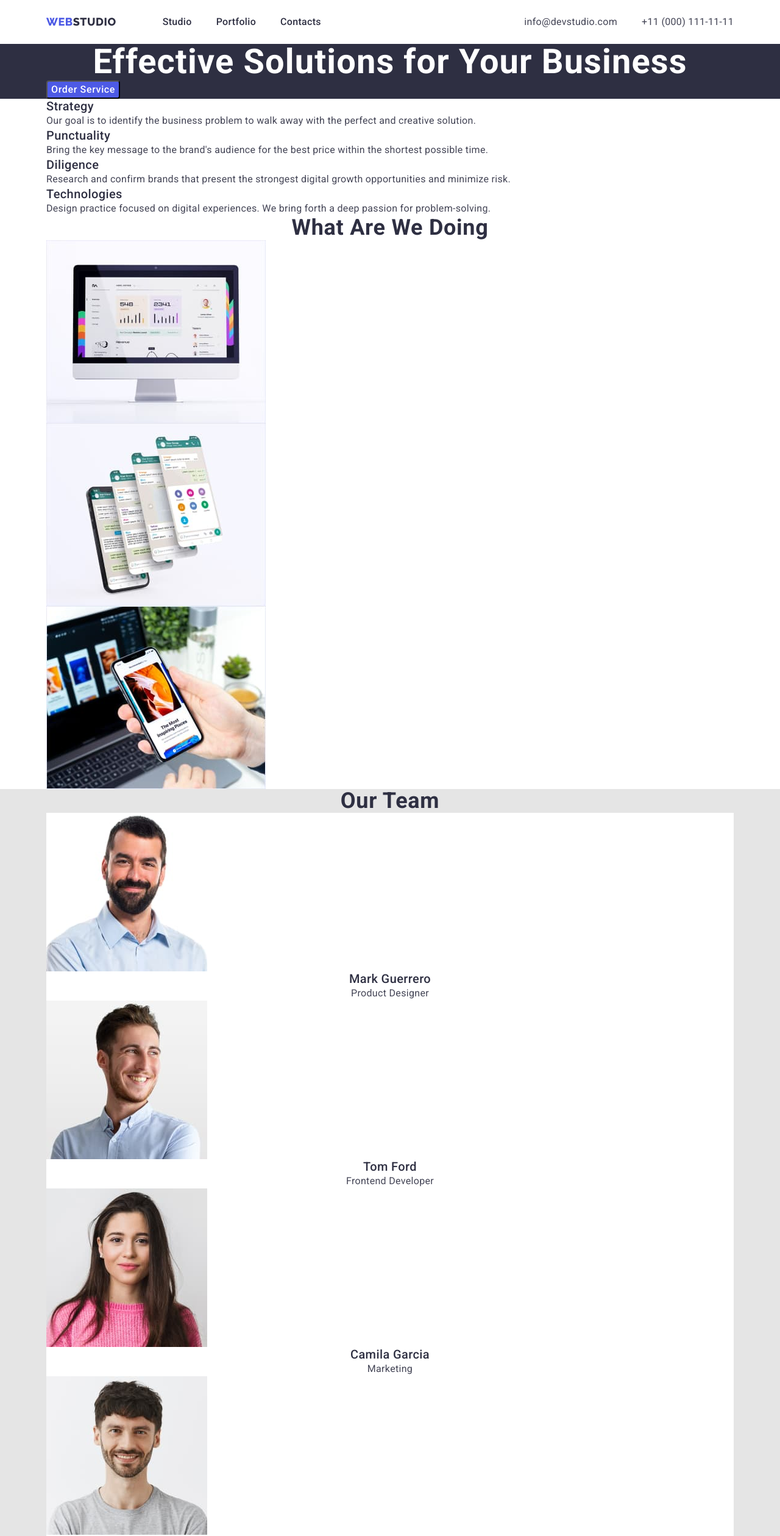
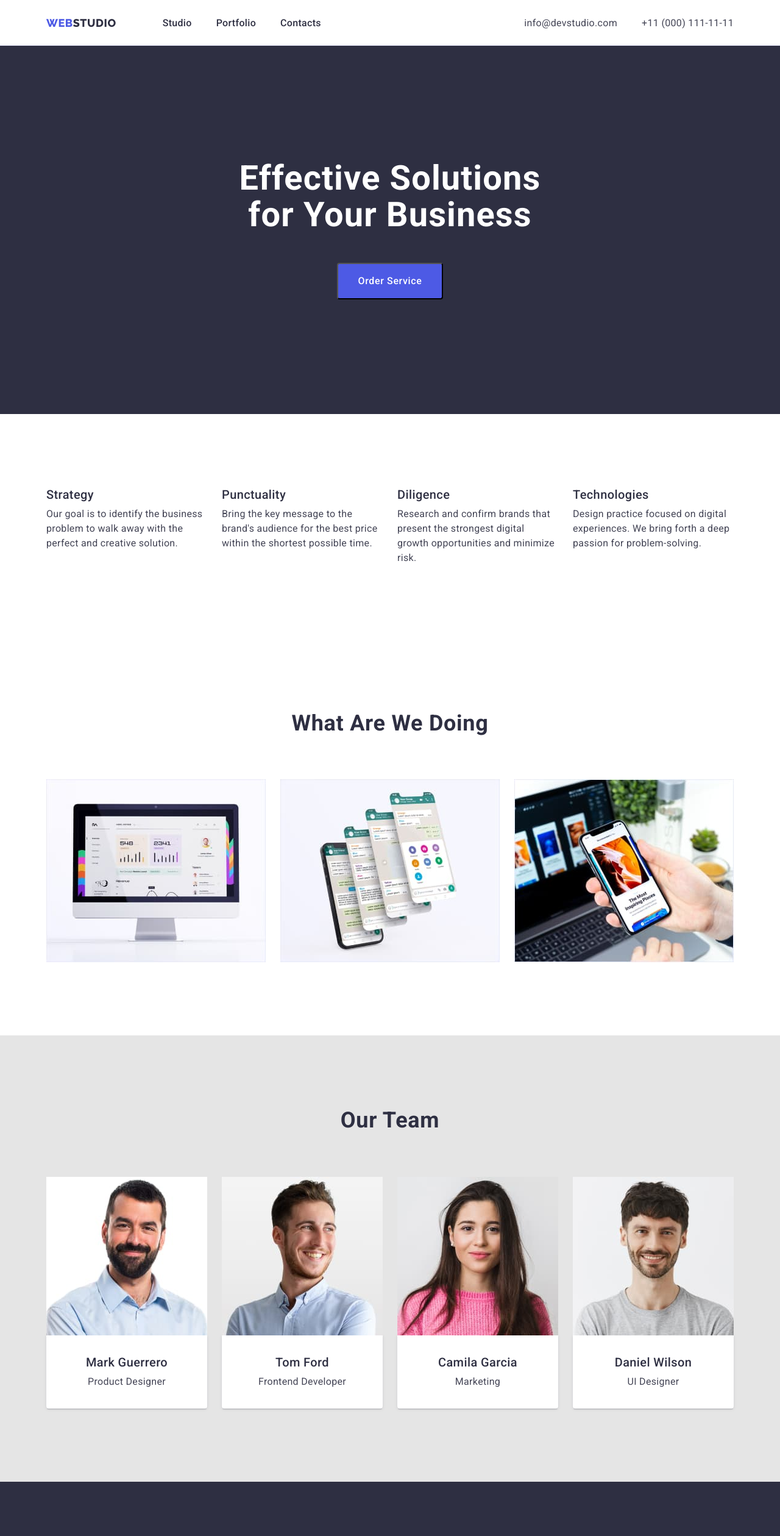
Before and after one commit to Vikki2Rikki/goit-markup-hw-03, a plain HTML site: page index.html in a window 1280 px wide. Shown: the top 2519 px of the page at 61% size. Drawn offline with nearby package versions, Linux system fonts and the light colour scheme.

Commit message:
add flex

```diff
--- a/css/styles.css
+++ b/css/styles.css
@@ -7,6 +7,7 @@
     --accent-color: #404BBF;
     --primary-background-color: #FFFFFF;
     --light-background-color: #E5E5E5;
+    --main-gap: 24px;
 }
 .list{
     list-style: none;
@@ -25,6 +26,9 @@ h1,h2,h3,h4,h5,h6,p{
     }
     img{
         display: block;
+        max-width: 100%;
+        height: auto;
+
     }
 body{
     font-family: 'Roboto',sans-serif ;
@@ -32,8 +36,13 @@ body{
     background-color: var(--primary-background-color);
 }
 /* ===========components=========== */
+.section{
+    padding-top: 120px;
+    padding-bottom: 120px;
+
+}
 .container{
-width: 1158px;
+max-width: 1158px;
 margin-left: auto;
 margin-right: auto;
 padding-left: 15px;
@@ -78,12 +87,15 @@ padding-right: 15px;
     letter-spacing: 0.02em;
 }
 /* ==============Header========== */
+.page-header{
+    border-bottom: 1px solid var(--secondary-text-color);
+}
 .header-container{
     display: flex;
     align-items: center;
     justify-content: space-between;
-    padding-top: 24px;
     padding-bottom: 24px;
+
 }
 .page-nav{
     display: flex;
@@ -99,9 +111,16 @@ padding-right: 15px;
 }
 .header-logo{
     margin-right: 76px;
+    padding-top: 26px;
 color: var(--primary-title-color);
 }
+.menu-item{
+
+}
+
 .menu-link{
+    display: block;
+    padding-top: 26px;
 font-weight: 500;
 font-size: 16px;
 line-height: 1.5;
@@ -117,7 +136,8 @@ color: var(--primary-title-color);
 margin-right: 40px;
 }
 .contact-list .link{
-
+    display: block;
+    padding-top: 26px;
 font-size: 16px;
 line-height: 1.5;
 letter-spacing: 0.02em;
@@ -133,16 +153,26 @@ color: var(--primary-text-color) ;
 }
 /* =================Hero=============== */
 .hero{
+    padding-top: 188px;
+    padding-bottom: 188px;
+    text-align: center;
     background-color: var(--primary-title-color);
 }
 .main-title{
+    max-width: 500px;
+    margin-bottom: 48px;
+    margin-left: auto;
+    margin-right: auto;
     font-size: 56px;
     line-height: 1.07;
     letter-spacing: 0.02em;
-    text-align: center;
     color: var(--primary-background-color);
 }
 .order-btn{
+    padding-top: 16px;
+    padding-bottom: 16px;
+    padding-left: 32px;
+    padding-right: 32px;
     color: var(--primary-background-color);
     background-color: var(--brand-color);
 }
@@ -164,29 +194,60 @@ clip-path: inset(100%);
 clip: rect(0 0 0 0);
 overflow: hidden;
 }
+.features-list{
+    display: flex;
+    gap: var(--main-gap);
+}
+.features-list > .item{
+    flex-basis:calc((100% - 72px) / 4) ;
+}
 .features-subtitle{
+    margin-bottom: 8px;
     color: var(--primary-title-color);
 }
 
 
 /* ===============What are we doing========== */
 .work-title{
+    padding-bottom: 72px;
     text-align: center;
     color: var(--primary-title-color);
+}
+.work-list{
+    display: flex;
+    gap: var(--main-gap);
+}
+.work-item{
+    flex-basis: calc((100% - 48px) / 3);
 }
 
 /* =============Our team=============== */
 .section-team{
     background-color: var(--light-background-color);
 }
-.team-member{
-    background-color: var(--primary-background-color);
-}
+
 .team-title{
+    margin-bottom: 72px;
     text-align: center;
     color: var(--primary-title-color);
 }
+.team-list{
+    display: flex;
+    flex-wrap: wrap;
+    gap: var(--main-gap);
+}
+.team-member{
+    flex-basis:calc((100% - 72px) / 4) ;
+    background-color: var(--primary-background-color);
+}
+.team-description{
+padding: 32px 16px 32px 16px;
+box-shadow: 0px 1px 6px rgba(46, 47, 66, 0.08), 0px 1px 1px rgba(46, 47, 66, 0.16), 0px 2px 1px rgba(46, 47, 66, 0.08);
+border-radius: 0px 0px 4px 4px;
+}
+
 .team-subtitle{
+    margin-bottom: 8px;
     text-align: center;
     color: var(--primary-title-color);
 }
@@ -197,17 +258,35 @@ overflow: hidden;
 
 /* ===============Footer================= */
 .footer{
+    padding-top: 100px;
+    padding-bottom: 100px;
     background-color: var(--primary-title-color);
 }
 .footer-logo{
+    margin-bottom: 16px;
 color: var(--light-text-color);
 }
 .footer-text {
+    width: 264px;
 color: var(--secondary-text-color) ;
 }
 
 /* ============== Example ============= */
+.portfolio.section{
+padding-top: 96px;
+}
+.filter{
+    display: flex;
+    justify-content: center;
+    gap: var(--main-gap);
+    margin-bottom: 72px;
+
+}
 .filter-btn{
+padding-top: 12px;
+padding-bottom: 12px;
+padding-left: 24px;
+padding-right: 24px;
 border: none;
 color: var(--brand-color);
 background-color: var(--secondary-text-color);
@@ -218,6 +297,24 @@ background-color: var(--secondary-text-color);
     color: var(--primary-background-color);
     background-color: var(--brand-color);
 }
+.example-list{
+    display: flex;
+    flex-wrap: wrap;
+row-gap: 48px;
+column-gap: var(--main-gap);
+}
+.example-item{
+    flex-basis: calc((100% - 48px) / 3);
+}
+
+.example-description{
+padding-top: 32px;
+padding-bottom: 32px;
+border: 1px solid var(--secondary-text-color);
+border-top: none;
+}
+
 .example-subtitle{
+    margin-bottom: 8px;
     color: var(--primary-title-color);
 }
--- a/index.html
+++ b/index.html
@@ -13,7 +13,7 @@
 </head>
 <body>
     <!-- Header -->
-    <header class="page-header">
+    <header class="page-header ">
         <div class="container header-container">
         <nav class="page-nav">
             <a class="header-logo logo link" href="./index.html" ><span class="logo-brand">Web</span>Studio </a>
@@ -41,31 +41,31 @@
     </header>
     <main>
         <!-- Hero -->
-        <section class="hero">
+        <section class="hero ">
             <div class="container">
             <h1 class="main-title">Effective Solutions for Your Business</h1>
             <button class="order-btn btn" type="button">Order Service</button>
         </div>
         </section>
         <!-- Our features -->
-        <section class="features">
+        <section class="features section">
             <div class="container">
             <h2 class="visually-hidden">Our features</h2>
             <ul class="features-list list">
-                <li>
+                <li class="item">
                     <h3 class="features-subtitle subtitle">Strategy</h3>
                     <p class="feateres-text text">Our goal is to identify the business
                         problem to walk away with the perfect and creative solution. </p>
                 </li>
-                <li>
+                <l class="item"i>
                     <h3 class="features-subtitle subtitle">Punctuality</h3>
                     <p class="feateres-text text">Bring the key message to the brand's audience for the best price within the shortest possible time.</p>
-                </li>
-                <li>
+                </l>
+                <li class="item">
                     <h3 class="features-subtitle subtitle">Diligence</h3>
                     <p class="featere-texts text">Research and confirm brands that present the strongest digital growth opportunities and minimize risk.</p>
                 </li>
-                <li>
+                <li class="item">
                     <h3 class="features-subtitle subtitle">Technologies</h3>
                     <p class="feateres-text text">Design practice focused on digital experiences. We bring forth a deep passion for problem-solving.</p>
                 </li>
@@ -73,7 +73,7 @@
         </div>
         </section>
         <!-- What are we doing -->
-    <section class="section-work">
+    <section class="section-work section">
         <div class="container">
         <h2 class="work-title title">What are we doing</h2>
         <ul class="work-list list">
@@ -84,37 +84,45 @@
     </div>
     </section>
     <!-- Our team -->
-    <section class="section-team">
+    <section class="section-team section">
         <div class="container">
         <h2 class="team-title title">Our Team</h2>
         <ul class="team-list list">
             <li class="team-member">
             <img class="team-img" src="./images/mark.jpg" alt="man with beard" width="264" height="260">
-                <h3 class="team-subtitle subtitle">Mark Guerrero</h3>
+            <div class="team-description">
+            <h3 class="team-subtitle subtitle">Mark Guerrero</h3>
                 <p class="team-text text">Product Designer</p>
+            </div>
             </li>
             <li class="team-member">
                 <img class="team-img" src="./images/tom.jpg" alt="smiling man in blue shirt" width="264" height="260">
+                <div class="team-description">
                 <h3 class="team-subtitle subtitle">Tom Ford</h3>
                 <p class="team-text text">Frontend Developer</p>
+            </div>
             </li>
             <li class="team-member">
                 <img class="team-img" src="./images/camila.jpg" alt="young woman in pink" width="264" height="260">
+                <div class="team-description">
                 <h3 class="team-subtitle subtitle">Camila Garcia</h3>
                 <p class="team-text text">Marketing</p>
+            </div>
             </li>
             <li class="team-member">
                 <img class="team-img" src="./images/daniel.jpg" alt="man in grey T-shirt" width="264" height="260">
-                <h3 class="team-subtitle subtitle">Daniel Wilson</h3>
-                <p class="team-text text">UI Designer</p>
+                <div class="team-description">
+                    <h3 class="team-subtitle subtitle">Daniel Wilson</h3>
+                    <p class="team-text text">UI Designer</p>
+                </div>
             </li>
         </ul>
     </div>
     </section>
 </main>
     <!-- Footer -->
-    <footer class="footer">
-        <div class="container">
+    <footer class="footer ">
+        <div class="container container-footer">
         <a class="footer-logo logo link" href="./index.html" ><span class="logo-brand">Web</span>Studio </a>
     <p class="footer-text text">Increase the flow of customers and sales for your business with digital marketing & growth solutions.</p>
 </div>
```
Also changed, not shown: portfolio.html (+24 -6 lines).
